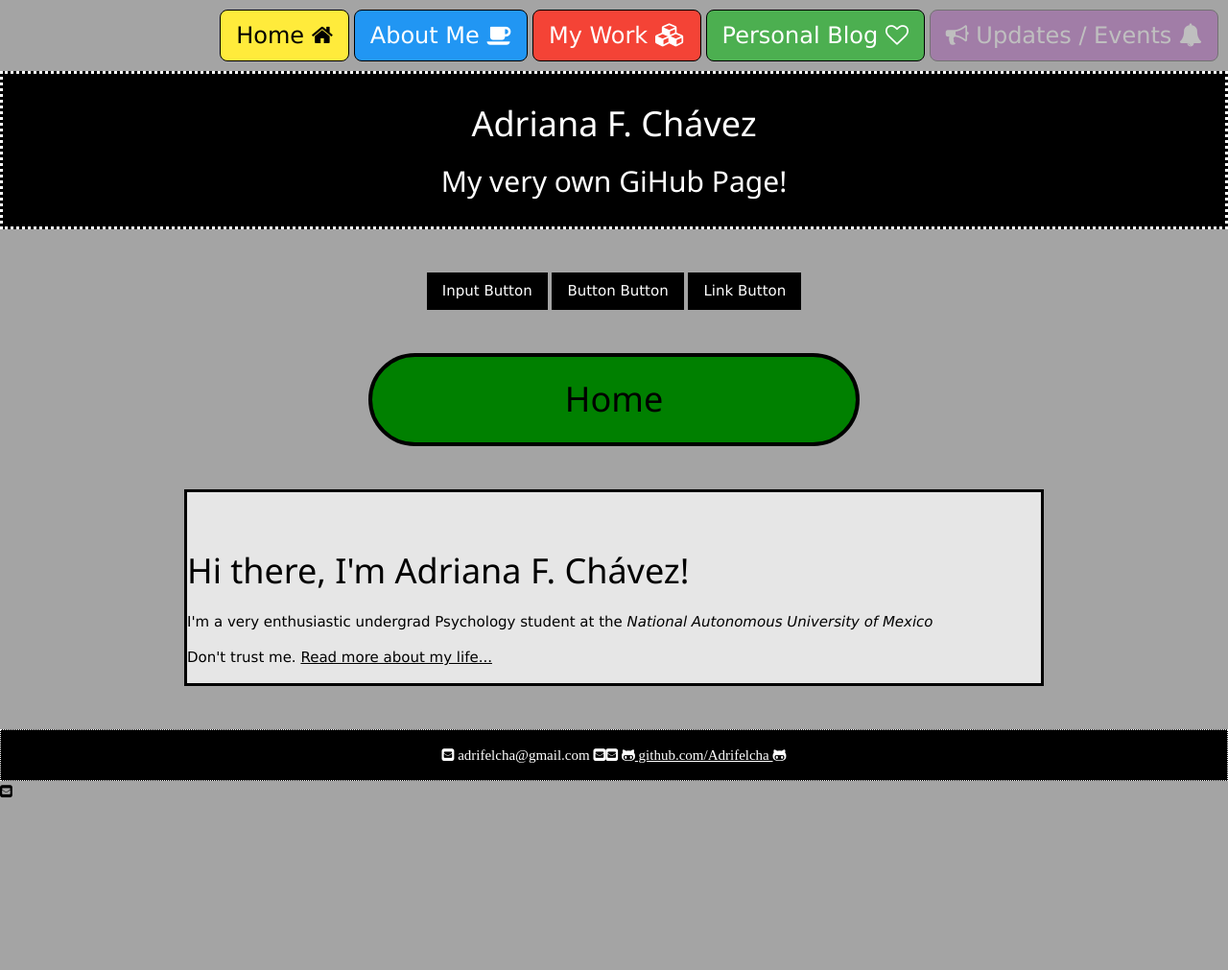
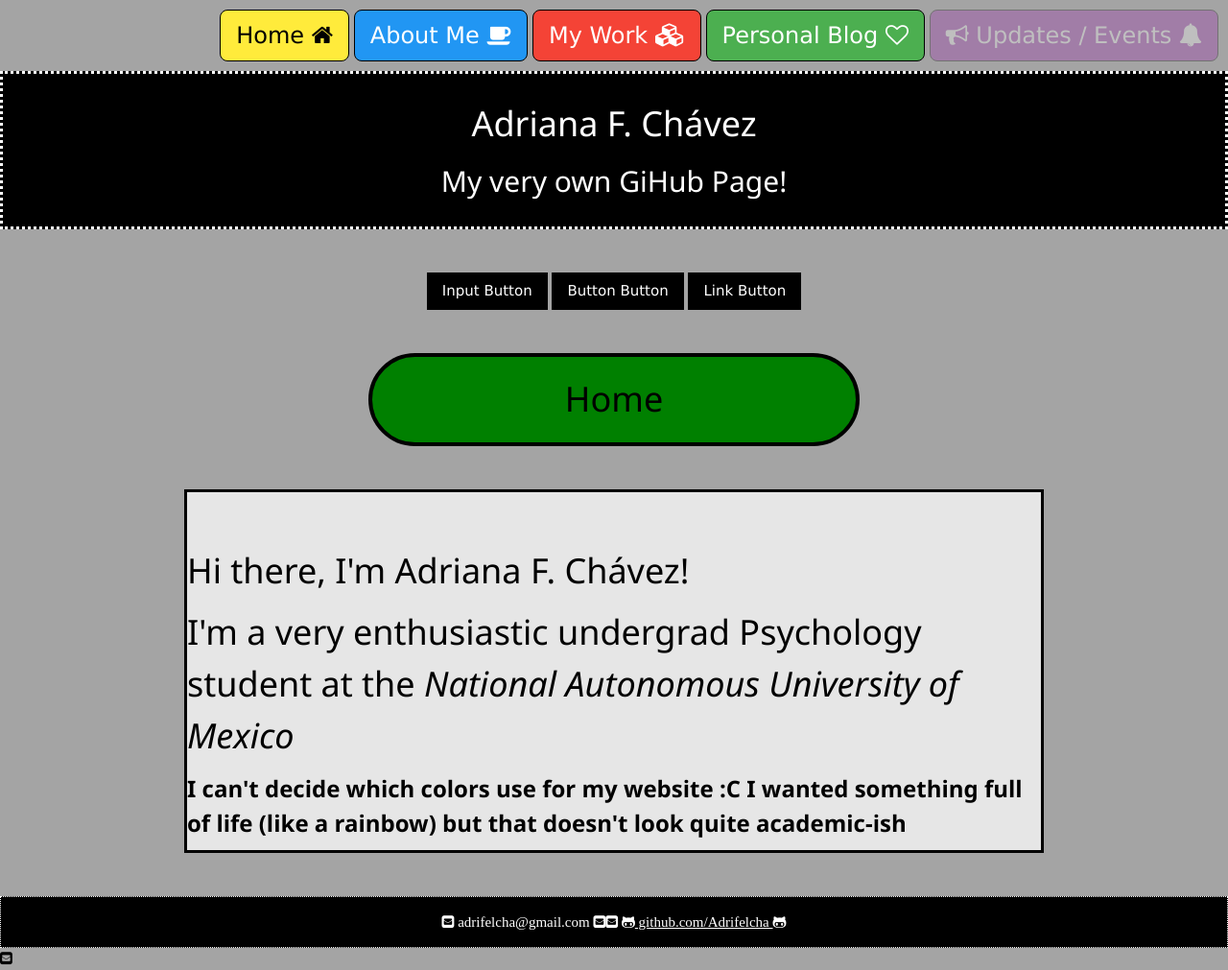
Before and after one commit to Adrifelcha/Adrifelcha-github.io, a Jekyll site: the page built from index.html, in a window 1280 px wide. Shown: the whole page at 96% size. Built offline with Jekyll 4.4.1, drawn with Linux system fonts in a browser that asks for light colours; before the commit the page ends 900 px from its top, so only the background shows below that.

Commit message:
Update index.html

```diff
--- a/index.html
+++ b/index.html
@@ -12,7 +12,7 @@ title: Home
 
 	<h1>Hi there, I'm Adriana F. Chávez!</h1>
 
-	<p>I'm a very enthusiastic undergrad Psychology student at the <em> National Autonomous University of Mexico </em> </p>
-	<p> Don't trust me. <a href="/about">Read more about my life...</a></p>
-	</h3>
+	<h1>I'm a very enthusiastic undergrad Psychology student at the <em> National Autonomous University of Mexico </em> </h1>
+
+			<h3><b>I can't decide which colors use for my website :C I wanted something full of life (like a  rainbow) but that doesn't look quite academic-ish</b></h3>
 </div>
```
